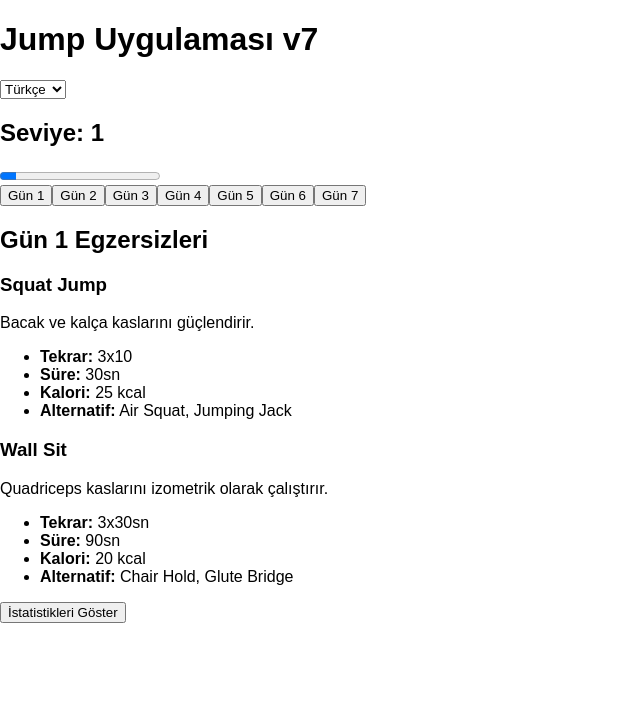
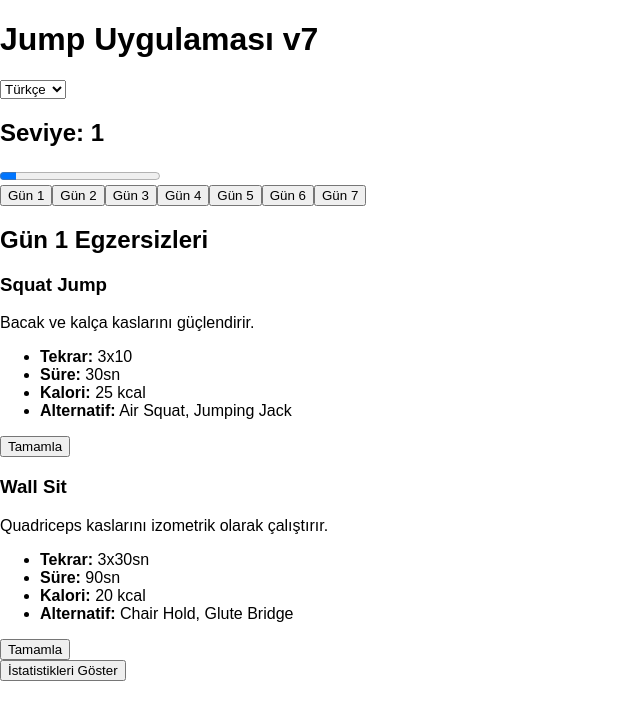
Before and after one commit to alpunan11/Olart-k, a React (Vite) app: page / in a window 1280 px wide. Shown: the top 720 px of the page, without its empty margins (0-640 px from the left). Built offline with nearby package versions, Linux system fonts and the light colour scheme.

Commit message:
Update ExerciseCard.jsx

```diff
--- a/src/components/ExerciseCard.jsx
+++ b/src/components/ExerciseCard.jsx
@@ -1,6 +1,10 @@
-export default function ExerciseCard({ exercise }) {
+export default function ExerciseCard({ exercise, isCompleted, onComplete }) {
   return (
-    <div className="border p-4 rounded-2xl shadow-md">
+    <div
+      className={`border p-4 rounded-2xl shadow-md ${
+        isCompleted ? "bg-green-100" : "bg-white"
+      }`}
+    >
       <h3 className="text-xl font-bold mb-2">{exercise.name}</h3>
       <p>{exercise.description}</p>
       <ul className="text-sm mt-2">
@@ -9,6 +13,17 @@ export default function ExerciseCard({ exercise }) {
         <li><strong>Kalori:</strong> {exercise.calories} kcal</li>
         <li><strong>Alternatif:</strong> {exercise.alternatives.join(", ")}</li>
       </ul>
+      {!isCompleted && (
+        <button
+          onClick={onComplete}
+          className="mt-2 px-4 py-2 bg-green-500 text-white rounded"
+        >
+          Tamamla
+        </button>
+      )}
+      {isCompleted && (
+        <p className="mt-2 text-green-700 font-semibold">Tamamlandı ✅</p>
+      )}
     </div>
   );
 }
```
